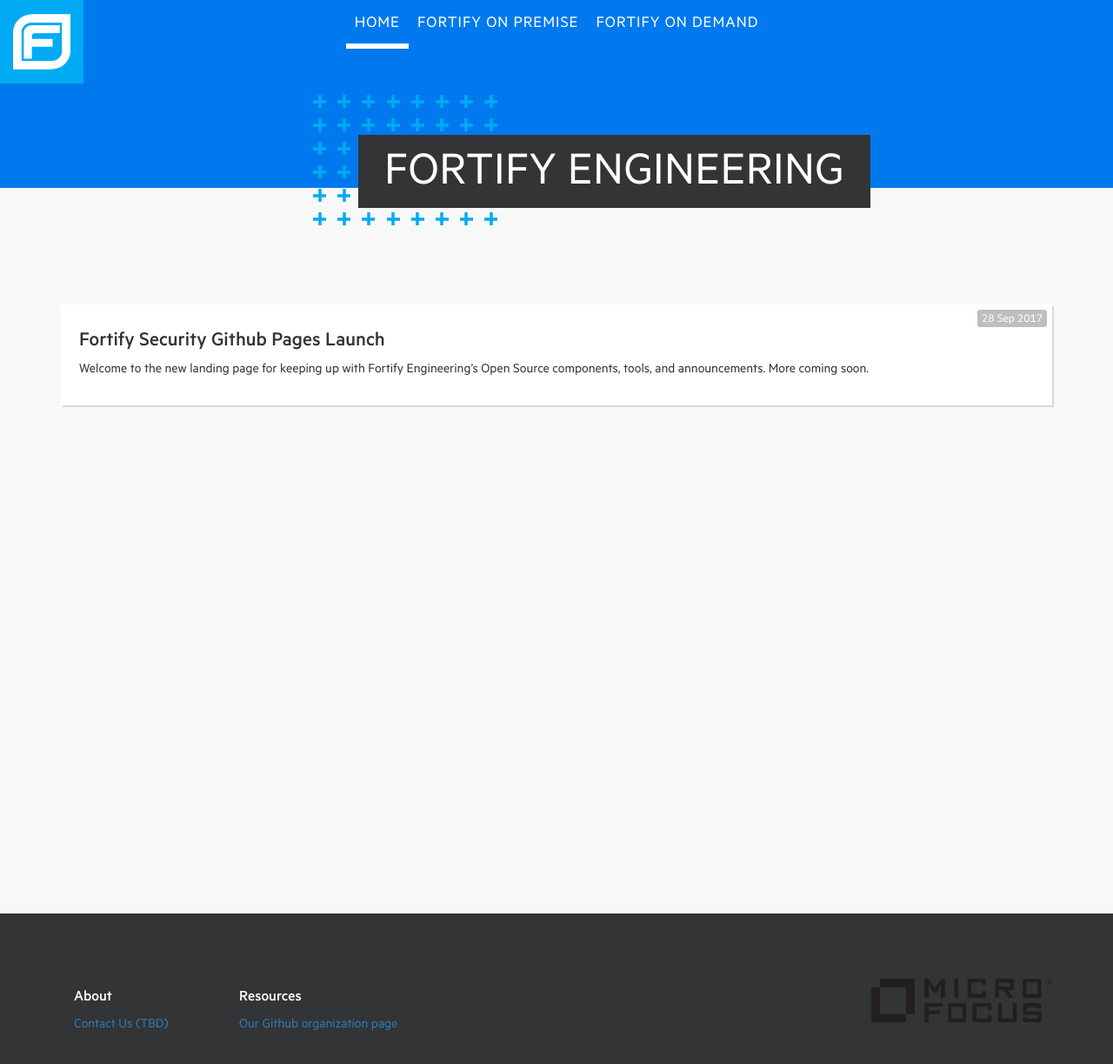
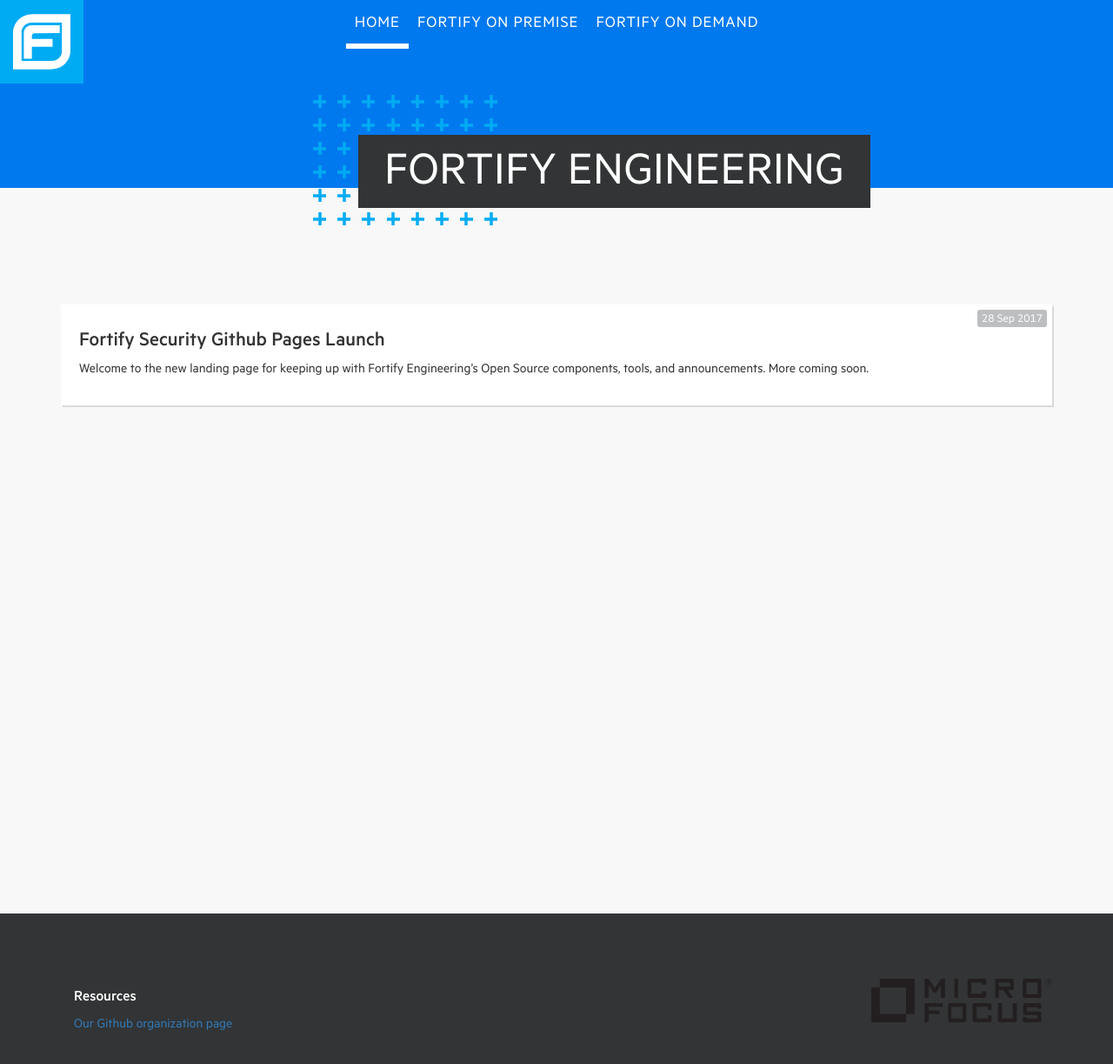
Before and after one commit to fortify/fortify.github.io, a Jekyll site: the page built from index.md, in a window 1280 px wide and 1262 px high. Shown: the top 1223 px of the window at 87% size. Built offline with Jekyll 4.4.1, drawn with Linux system fonts in a browser that asks for light colours.

Commit message:
remove contact leftover from template

```diff
--- a/_includes/footer.html
+++ b/_includes/footer.html
@@ -1,10 +1,4 @@
 <div class="container">
-  <div class="col-sm-2">
-    <h4 class="ui inverted header">About</h4>
-    <div class="ui inverted link list">
-      <a href="#" class="item">Contact Us (TBD)</a>
-    </div>
-  </div>
   <div class="col-sm-3">
     <h4 class="ui inverted header">Resources</h4>
     <div class="ui list">
```
